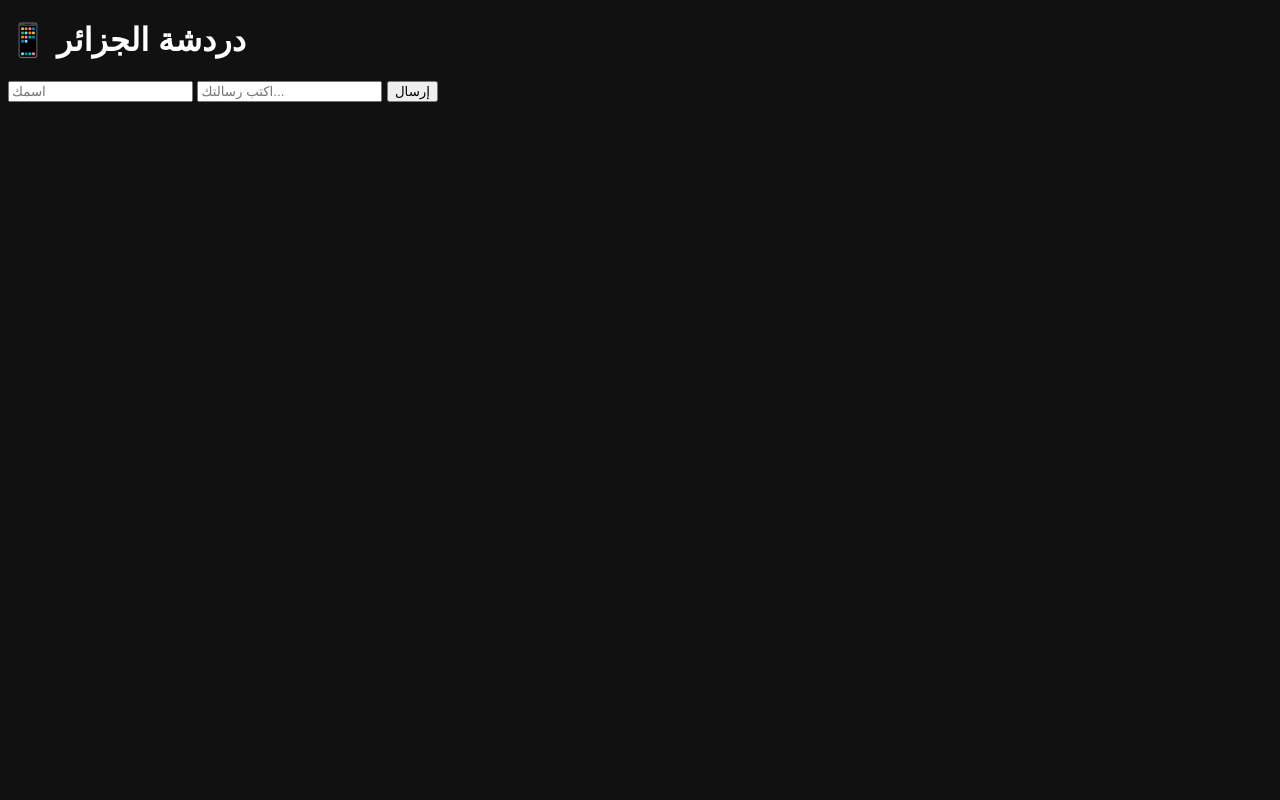
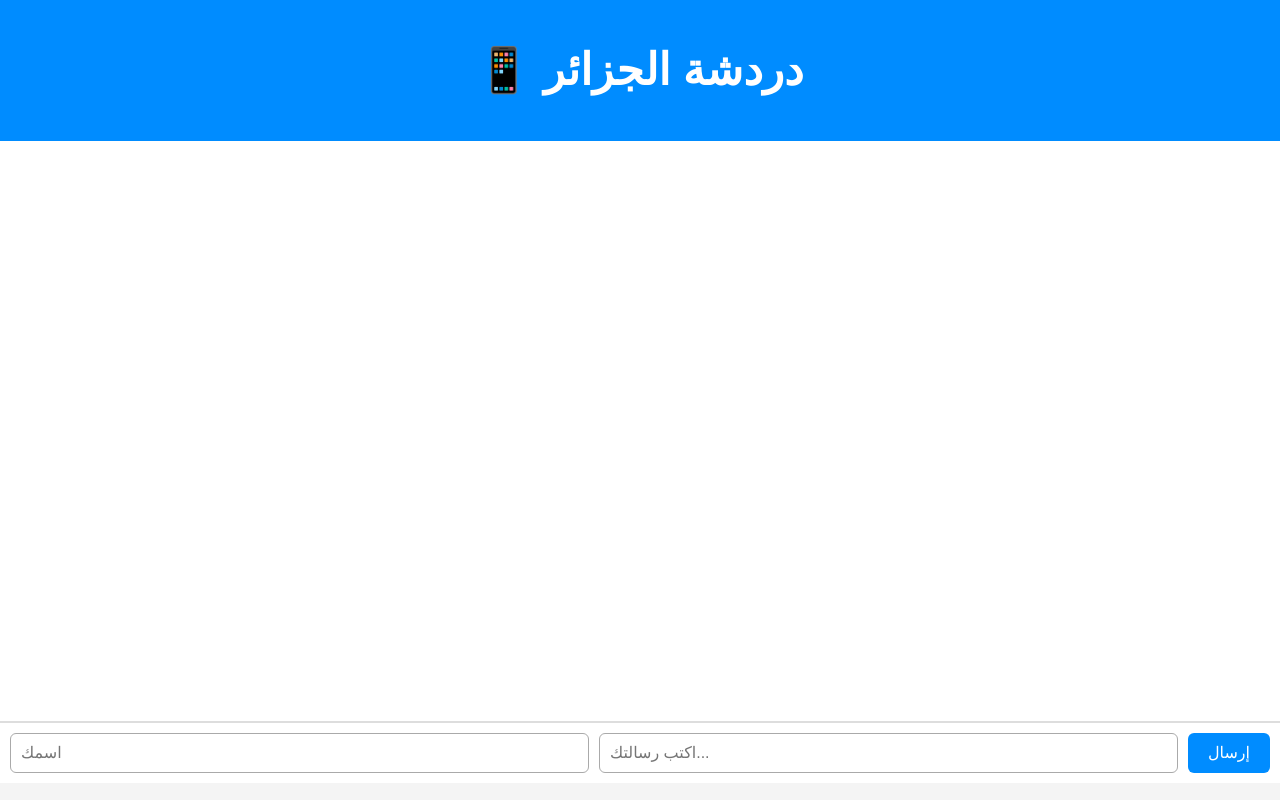
Before and after one commit to haytambba/Chat-arbe-Alg, a plain HTML site: page index.html in a window 1280 px wide. Drawn offline with Linux system fonts and the light colour scheme; no server answers.

Commit message:
Revamp styles for body, header, and chat components

```diff
--- a/style.css
+++ b/style.css
@@ -1,5 +1,60 @@
 body {
-  background: #111;
-  color: white;
-  font-family: Arial;
+    margin: 0;
+    padding: 0;
+    font-family: "Cairo", sans-serif;
+    background: #f4f4f4;
 }
+
+header {
+    background: #008cff;
+    padding: 15px;
+    color: white;
+    text-align: center;
+    font-size: 22px;
+    font-weight: bold;
+}
+
+#chat-box {
+    height: 70vh;
+    overflow-y: auto;
+    padding: 10px;
+    background: white;
+    border-bottom: 2px solid #ddd;
+}
+
+.msg {
+    padding: 10px;
+    margin: 8px 0;
+    background: #e9f2ff;
+    border-radius: 8px;
+    font-size: 16px;
+}
+
+#input-area {
+    display: flex;
+    padding: 10px;
+    gap: 10px;
+    background: #fff;
+}
+
+#input-area input {
+    flex: 1;
+    padding: 10px;
+    border: 1px solid #aaa;
+    border-radius: 6px;
+    font-size: 16px;
+}
+
+button {
+    padding: 10px 20px;
+    border: none;
+    background: #008cff;
+    color: white;
+    border-radius: 6px;
+    font-size: 16px;
+    cursor: pointer;
+}
+
+button:hover {
+    background: #006fd6;
+}
```
